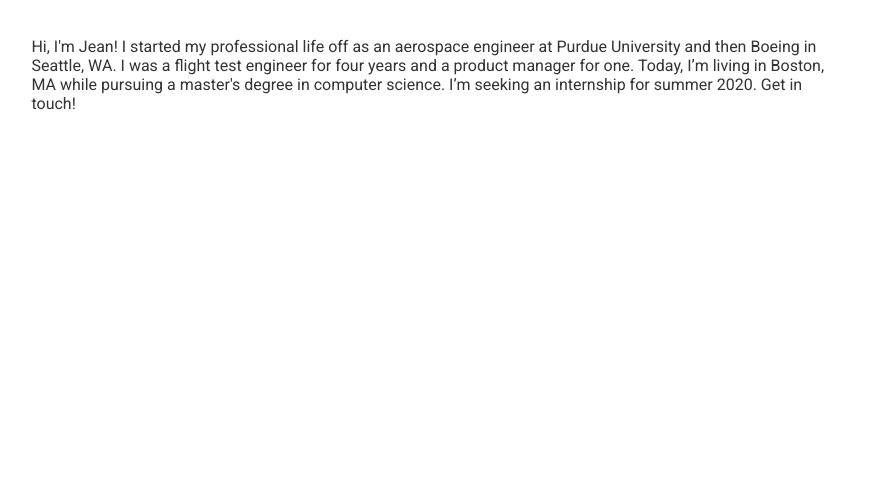
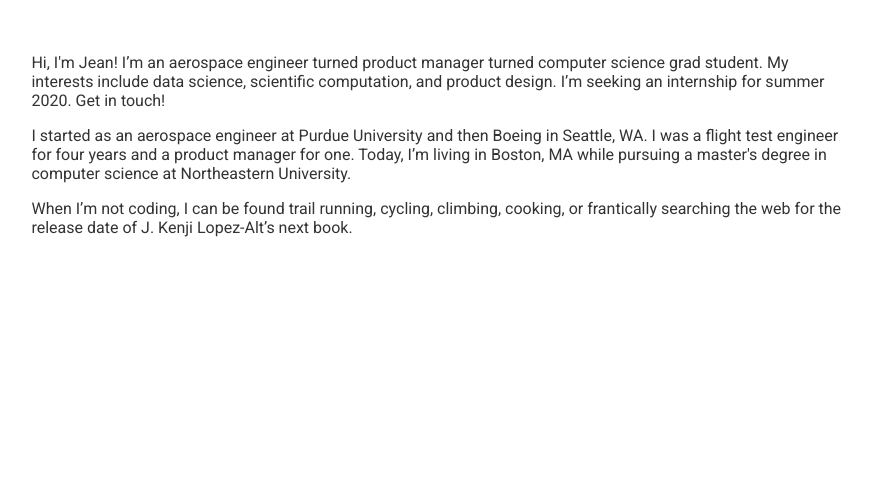
Before and after one commit to jeanruggiero/jeanweb, a Django app: page / in a window 1280 px wide. Shown: the part 144-637 px from the top of the page, without its empty margins (84-956 px from the left). Run offline with Django 3.2, Linux system fonts and the light colour scheme.

Commit message:
Updated text on home page. Fixes #3

```diff
--- a/jean_site/static/styles.css
+++ b/jean_site/static/styles.css
@@ -83,12 +83,16 @@
     font-weight: 700;
 }
 
-p#about {
-    font-size: 16px;
+div#about {
     margin-top: 37px;
     max-width: 810px;
     grid-column: 2/11;
     grid-row: 2;
+}
+
+div#about p {
+    font-size: 16px;
+
 }
 
 footer {
--- a/jean_site/templates/jean_site/home.html
+++ b/jean_site/templates/jean_site/home.html
@@ -9,10 +9,18 @@
 {% endblock header_small %}
 
 {% block content %}
-<p id="about">Hi, I'm Jean! I started my professional life off as an
-    aerospace engineer at Purdue University and then Boeing in
-    Seattle, WA. I was a flight test engineer for four years and a
-    product manager for one. Today, I’m living in Boston, MA while
-    pursuing a master's degree in computer science. I’m seeking an
-    internship for summer 2020. Get in touch!</p>
+<div id="about">
+    <p class="about">Hi, I'm Jean! I’m an aerospace engineer turned product
+        manager turned computer science grad student. My interests include
+        data science, scientific computation, and product design. I’m seeking
+        an internship for summer 2020. Get in touch!</p>
+    <p class="about">I started as an aerospace engineer at Purdue University
+        and then Boeing in Seattle, WA. I was a flight test engineer for four
+        years and a product manager for one. Today, I’m living in Boston, MA
+        while pursuing a master's degree in computer science at Northeastern
+        University. </p>
+    <p class="about">When I’m not coding, I can be found trail running,
+        cycling, climbing, cooking, or frantically searching the web for the
+        release date of J. Kenji Lopez-Alt’s next book.</p>
+</div>
 {%  endblock content %}
```
Also changed, not shown: 1 other file.
